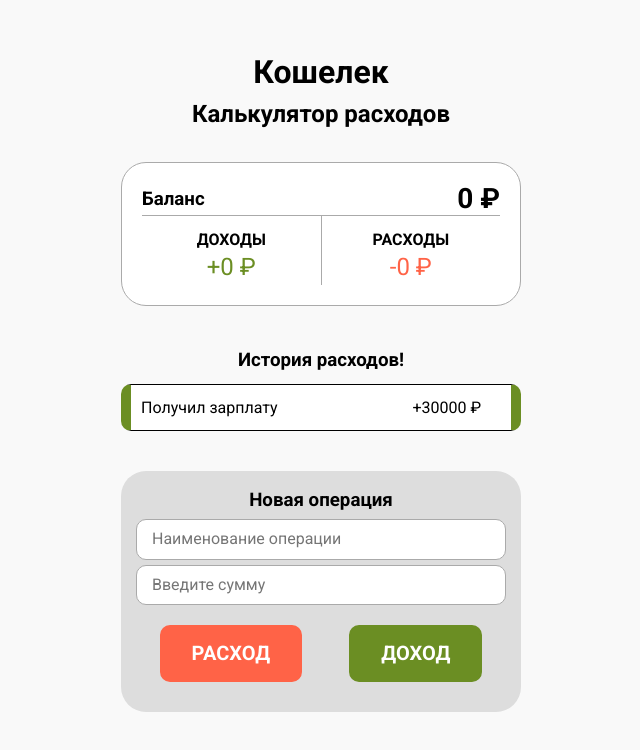
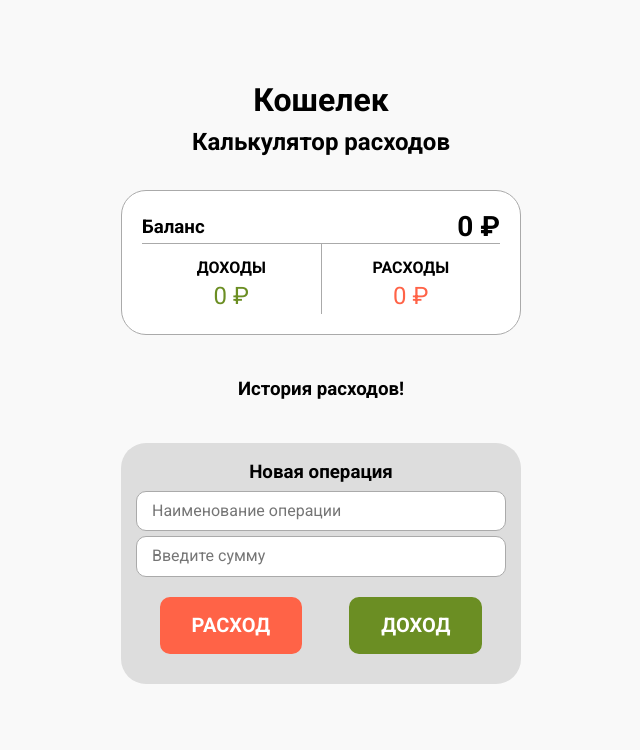
Before and after one commit to Plakhtiev/react_cost_calculator, a React (Create React App) app: page / in a window 1280 px wide. Shown: the top 750 px of the page, without its empty margins (319-959 px from the left). Built offline with nearby package versions, Linux system fonts and the light colour scheme.

Commit message:
Expeses, Icome, total

```diff
--- a/src/App.js
+++ b/src/App.js
@@ -10,16 +10,28 @@ class App extends Component {
     state = {
         transactions: [],
         description: '',
-        amount: ''
+        amount: '',
+        resultExpeses: 0,
+        resultIncome: 0,
+        totalBalance: 0,
     }
 
-    addTransaction(add) {
-        const transaction = {
+    addTransaction = add => {
+
+        const transactions = [...this.state.transactions,
+        {
             id: `cmr${(+new Date()).toString(16)}`,
             description: this.state.description,
             amount: this.state.amount,
             add
-        }
+        }];
+
+
+        this.setState({//очистка инпута
+            transactions,
+            description: '',
+            amount: '',
+        }, this.getTotalBalance);
     }
 
     addAmount = e => {
@@ -30,8 +42,31 @@ class App extends Component {
         this.setState({ description: e.target.value });
     }
 
+    getIcome() {
+        return this.state.transactions
+            .filter(item => item.add)
+            .reduce((acc, item) => +item.amount + acc, 0)
+    }
+
+    getExpeses() {
+        return this.state.transactions
+            .filter(item => !item.add)
+            .reduce((acc, item) => +item.amount + acc, 0)
+    }
+    getTotalBalance() {
+        const resultIncome = this.getIcome();
+        const resultExpeses = this.getExpeses();
+
+        const totalBalance = resultIncome - resultExpeses;
+        this.setState({
+            resultExpeses,
+            resultIncome,
+            totalBalance,
+        });
+    }
+
     render() {
-        console.log(this.state);
+        // console.log(this.state);
         return (
             <React.Fragment>
                 <header>
@@ -40,12 +75,18 @@ class App extends Component {
                 </header>
                 <main>
                     <div className="container">
-                        <Total />
-                        <History />
+                        <Total
+                            resultExpeses={this.state.resultExpeses}
+                            resultIncome={this.state.resultIncome}
+                            totalBalance={this.state.totalBalance}
+                        />
+                        <History transactions={this.state.transactions} />
                         <Operation
                             addTransaction={this.addTransaction}
                             addAmount={this.addAmount}
                             addDescription={this.addDescription}
+                            description={this.state.description}
+                            amount={this.state.amount}
                         />
                     </div>
                 </main>
--- a/src/componets/history/History.js
+++ b/src/componets/history/History.js
@@ -1,12 +1,17 @@
 import React from 'react';
 import HistoryItem from './HistoryItem';
 
-function History() {
+function History({ transactions }) {
     return (
         <section className="history">
             <h3>История расходов!</h3>
             <ul className="history__list">
-                <HistoryItem />
+
+                {transactions.map(item =>
+                    <HistoryItem
+                        key={item.id}
+                        transaction={item} />
+                )}
 
             </ul>
         </section>
--- a/src/componets/history/HistoryItem.js
+++ b/src/componets/history/HistoryItem.js
@@ -1,9 +1,12 @@
 import React from 'react';
 
-function HistoryItem() {
+function HistoryItem({ transaction }) {
     return (
-        <li className="history__item history__item-plus">Получил зарплату
-            <span className="history__money">+30000 ₽</span>
+        <li className={`history__item ${transaction.add ?
+            'history__item-plus' :
+            'history__item-minus'}`}>
+            {transaction.description}
+            <span className="history__money">{transaction.amount} ₽</span>
             <button className="history__delete">x</button>
         </li>
 
@@ -12,8 +15,3 @@ function HistoryItem() {
 };
 
 export default HistoryItem;
-
-/* <li className="history__item  history__item-minus">Отдал долг
-<span className="history__money">-10000 ₽</span>
-            <button className="history__delete">x</button>
-        </li> */
--- a/src/componets/operation/Operation.js
+++ b/src/componets/operation/Operation.js
@@ -1,6 +1,6 @@
 import React from 'react';
 
-function Operation({ addTransaction, addDescription, addAmount }) {
+function Operation({ addTransaction, addDescription, addAmount, description, amount }) {
     return (
         <section className="operation">
             <h3>Новая операция</h3>
@@ -10,12 +10,14 @@ function Operation({ addTransaction, addDescription, addAmount }) {
                         type="text"
                         className="operation__fields operation__name"
                         onChange={addDescription}
+                        value={description}
                         placeholder="Наименование операции" />
                 </label>
                 <label>
                     <input type="number"
                         className="operation__fields operation__amount"
                         onChange={addAmount}
+                        value={amount}
                         placeholder="Введите сумму" />
                 </label>
                 <div className="operation__btns">
--- a/src/componets/total/Total.js
+++ b/src/componets/total/Total.js
@@ -1,23 +1,23 @@
 import React from 'react';
 
-function Total() {
+function Total({ resultExpeses, resultIncome, totalBalance }) {
     return (
         <section className="total">
             <header className="total__header">
                 <h3>Баланс</h3>
-                <p className="total__balance">0 ₽</p>
+                <p className="total__balance">{totalBalance} ₽</p>
             </header>
             <div className="total__main">
                 <div className="total__main-item total__income">
                     <h4>Доходы</h4>
                     <p className="total__money total__money-income">
-                        +0 ₽
+                        {resultIncome} ₽
             </p>
                 </div>
                 <div className="total__main-item total__expenses">
                     <h4>Расходы</h4>
                     <p className="total__money total__money-expenses">
-                        -0 ₽
+                        {resultExpeses} ₽
             </p>
                 </div>
             </div>
```
